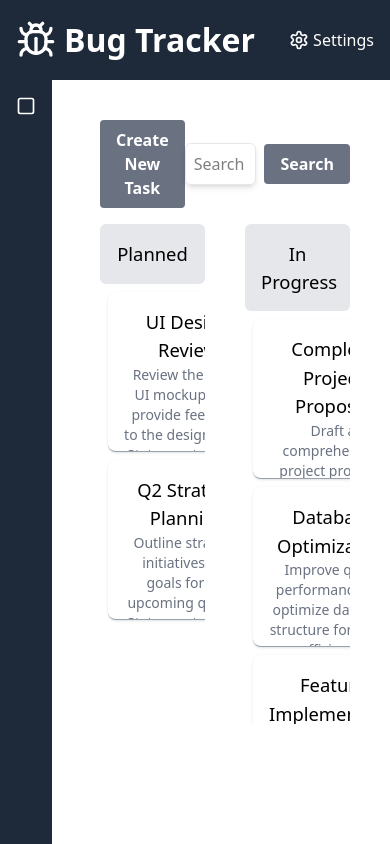
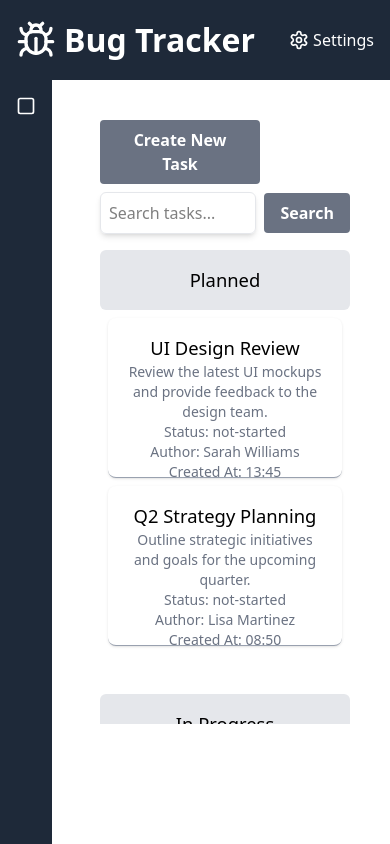
Before and after one commit to joshuahector86/bug-track, a React (Vite) app: page / in a window 390 px wide. Built offline with nearby package versions, Linux system fonts and the light colour scheme.

Commit message:
responsive updates to dashboard

```diff
--- a/src/components/dashboard/task-container.tsx
+++ b/src/components/dashboard/task-container.tsx
@@ -16,7 +16,7 @@ const TaskContainer = () => {
           </div>
         ))}
       </div>
-      <div className="overflow-auto h-full scrollbar lg:hidden text-center grid grid-cols-2 gap-10 ">
+      <div className="overflow-auto h-full scrollbar lg:hidden text-center grid sm:grid-cols-2 gap-10 ">
         <div>
           <h4 className="bg-gray-200 p-4 rounded-md">Planned</h4>
           <TaskNotStartedColumn />
--- a/src/components/general/search-bar.tsx
+++ b/src/components/general/search-bar.tsx
@@ -5,7 +5,7 @@ interface SearchBarProps {
 }
 const SearchBar = ({ placeholder }: SearchBarProps) => {
   return (
-    <div className="flex gap-2 items-center">
+    <div className="flex gap-2 items-center mt-2 md:mt-0 ">
       <input
         type="text"
         className="border border-gray-200 shadow-md rounded-md p-2 w-full max-w-[25rem] focus:outline-none "
--- a/src/pages/dashboard/dashboard.tsx
+++ b/src/pages/dashboard/dashboard.tsx
@@ -6,8 +6,8 @@ import Page from "../../components/layout/page";
 const Dashboard = () => {
   return (
     <Page className="flex flex-col gap-4">
-      <div className="flex justify-between items-center">
-        <Button className="max-w-[10rem]" link="create-item">
+      <div className="flex flex-col md:flex-row justify-between md:items-center ">
+        <Button className="max-w-[10rem] " link="create-item">
           Create New Task
         </Button>
         <SearchBar placeholder="Search tasks..." />
--- a/src/pages/settings/settings.tsx
+++ b/src/pages/settings/settings.tsx
@@ -6,7 +6,8 @@ import Button from "../../components/general/button";
 
 const Settings = () => {
   return (
-    <Page className="flex flex-col gap-8 ">
+    <Page className=" overflow-auto">
+      <div className="flex flex-col gap-4">
         <h1>Account Information</h1>
         <div className="">
           <h5>{mockAccount.name}</h5>
@@ -23,11 +24,11 @@ const Settings = () => {
             <option value="jp">Japanese</option>
           </select>
         </div>
-      <div className="min-h-[10rem] overflow-auto ">
         <h5 className="flex items-center gap-2">
           <Bell />
           Notifications
         </h5>
+        <div className="h-[10rem] overflow-auto border border-gray-200 rounded-md shadow-sm">
           {mockAccount.notifications.map((item) => (
             <p className="hover:bg-gray-400 p-2 rounded-md" key={item.id}>
               {item.title}
@@ -36,7 +37,7 @@ const Settings = () => {
         </div>
         <div className="flex flex-col gap-2">
           <h5>Change Password</h5>
-        <div className="grid grid-cols-4 gap-4">
+          <div className="grid md:grid-cols-4 gap-4">
             <Input type="password" placeholder="current password" />
             <Input type="password" placeholder="new password" />
             <Input type="password" placeholder="retype new password" />
@@ -57,6 +58,7 @@ const Settings = () => {
         >
           Delete Account
         </Button>
+      </div>
     </Page>
   );
 };
```
Lines whose indentation alone changed are shown as unchanged.
